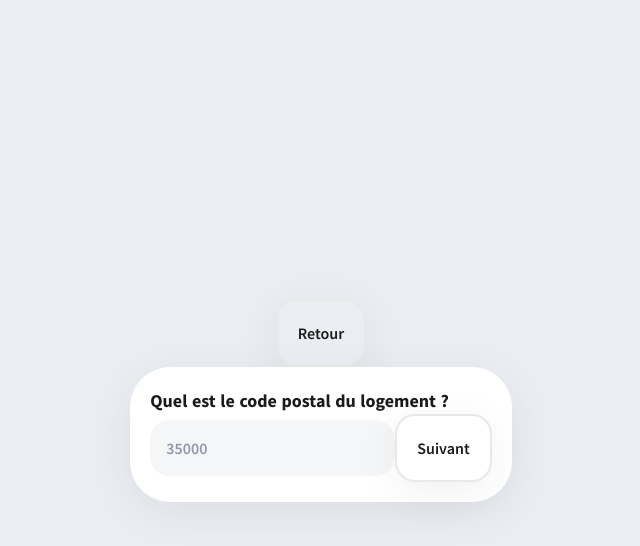
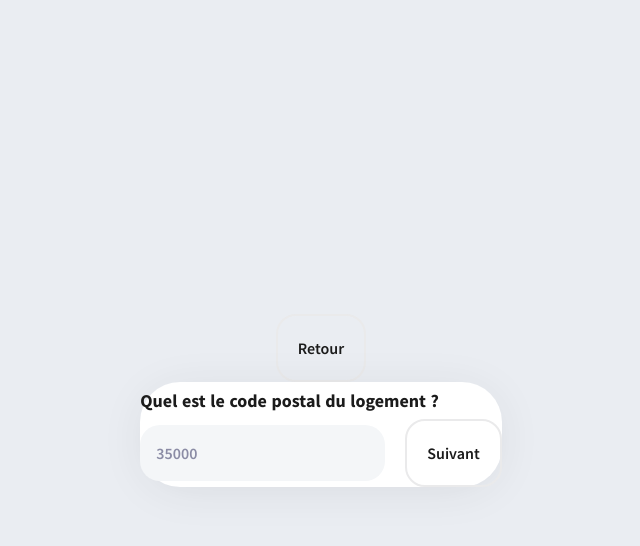
Before and after one commit to Renergie-app/web, a Nuxt app: page / in a window 1280 px wide. Both pictures are taken after a click on the button "Maison". Shown: the top 546 px of the page, without its empty margins (319-959 px from the left). Built offline with nearby package versions, Linux system fonts and the light colour scheme.

Commit message:
Add and update css color variables

```diff
--- a/components/Inputs/ButtonImage.vue
+++ b/components/Inputs/ButtonImage.vue
@@ -8,17 +8,21 @@
 <style scoped>
 button {
   flex-shrink: 0;
-  background-color: #ffffff;
+  background-color: var(--bg-card);
   border-radius: 40px;
-  box-shadow: 0px 10px 50px -10px rgba(49, 49, 49, 0.247);
+  box-shadow: 0px 10px 60px -10px rgba(49, 49, 49, 0.247);
 }
 
 img {
   border-radius: 25px;
-  background-color: #075afd;
+  background-color: var(--blue);
+  transition: all 0.1s;
+}
+button:hover img {
+  background-color: var(--red);
 }
 div {
-  color: #9495ac;
+  color: var(--text-sec);
 }
 </style>
 <script>
--- a/components/Inputs/InputText.vue
+++ b/components/Inputs/InputText.vue
@@ -1,6 +1,6 @@
 <template>
   <input
-    class="font-semibold p-4"
+    class="font-semibold p-4 mr-5"
     type="text"
     placeholder="35000"
     @change="change"
@@ -12,7 +12,7 @@
 <style scoped>
 input {
   border-radius: 20px;
-  background-color: #f4f6f8;
+  background-color: var(--bg-sec);
 }
 </style>
 
@@ -29,7 +29,7 @@ export default {
 
   computed: {
     colorText() {
-      return this.valid ? '#9495ac' : '#FF374C'
+      return this.valid ? 'var(--text-sec)' : 'var(--red)'
     },
   },
 
--- a/components/Inputs/NextButton.vue
+++ b/components/Inputs/NextButton.vue
@@ -12,19 +12,18 @@
 button {
   border-radius: 20px;
   background-color: transparent;
-  border: 2px solid #e8e8e9;
+  border: 2px solid var(--bg-grey);
   transition: all 0.1s;
-  box-shadow: 0px 10px 50px -10px rgba(49, 49, 49, 0.116);
 }
 button:hover:enabled {
-  background-color: #075afd;
-  border-color: #075afd;
+  background-color: var(--blue);
+  border-color: var(--blue);
   color: white;
-  box-shadow: 0px 10px 50px -10px #0759fd6b;
+  box-shadow: 0px 10px 60px -10px var(--blue);
 }
 button:disabled {
   cursor: not-allowed;
-  color: #ff374c;
+  color: var(--red);
 }
 </style>
 
--- a/components/QuestionCard.vue
+++ b/components/QuestionCard.vue
@@ -1,6 +1,6 @@
 <template>
-  <div class="flex-col p-5 outer">
-    <div class="text-lg font-bold">
+  <div class="flex-col p-7 outer">
+    <div class="question text-lg font-bold">
       {{ question }}
     </div>
     <div class="w-full flex justify-center">
@@ -12,8 +12,11 @@
 .outer {
   flex-grow: 0;
   border-radius: 40px;
-  background-color: white;
-  box-shadow: 0px 10px 50px -10px rgba(49, 49, 49, 0.116);
+  background-color: var(--bg-card);
+  box-shadow: 0px 5px 50px -10px rgba(49, 49, 49, 0.116);
+}
+.question {
+  margin: 5px 0;
 }
 </style>
 
--- a/layouts/default.vue
+++ b/layouts/default.vue
@@ -19,6 +19,15 @@ html {
   -moz-osx-font-smoothing: grayscale;
   -webkit-font-smoothing: antialiased;
   box-sizing: border-box;
+
+  --bg: #edf0f5;
+  --bg-card: #ffffff;
+  --bg-sec: #f4f6f8;
+  --bg-grey: #eaeaeb;
+  --blue: #0459fd;
+  --red: #ff374c;
+  --text-main: #000000;
+  --text-sec: #8b8ca5;
 }
 body,
 html {
```
